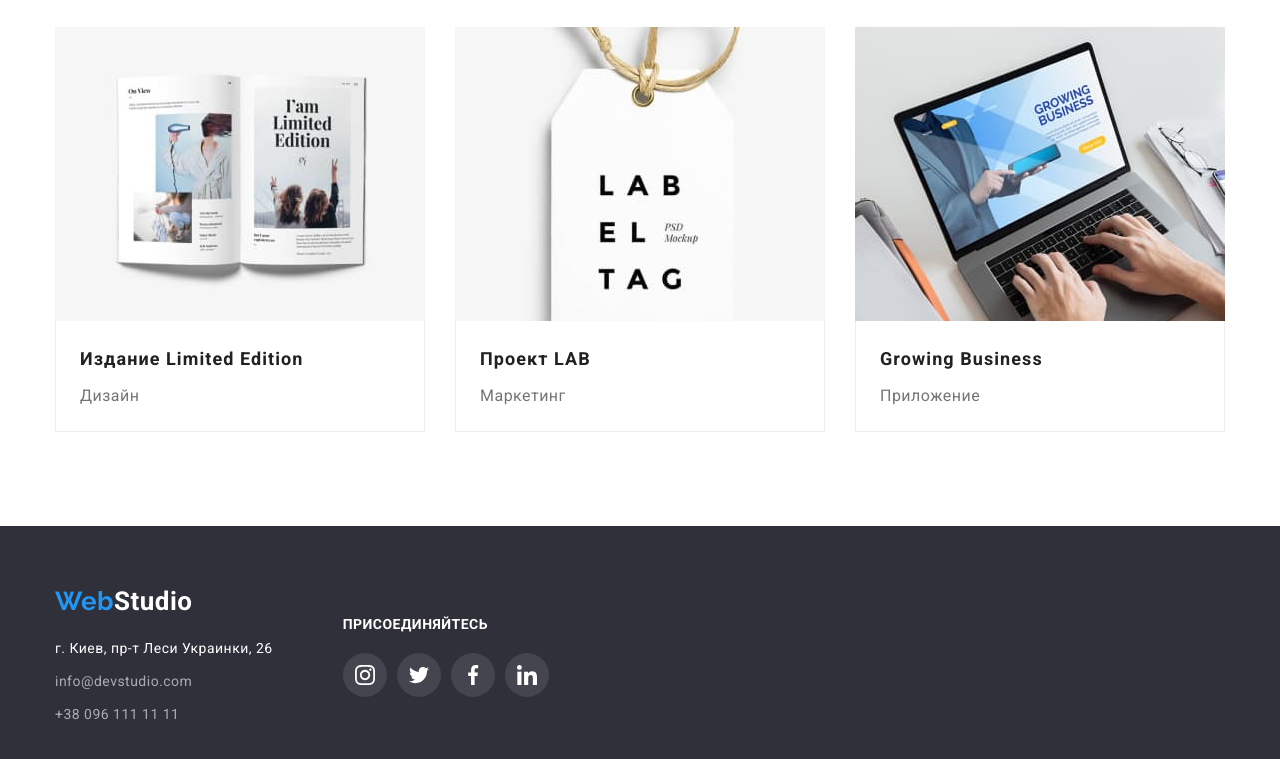
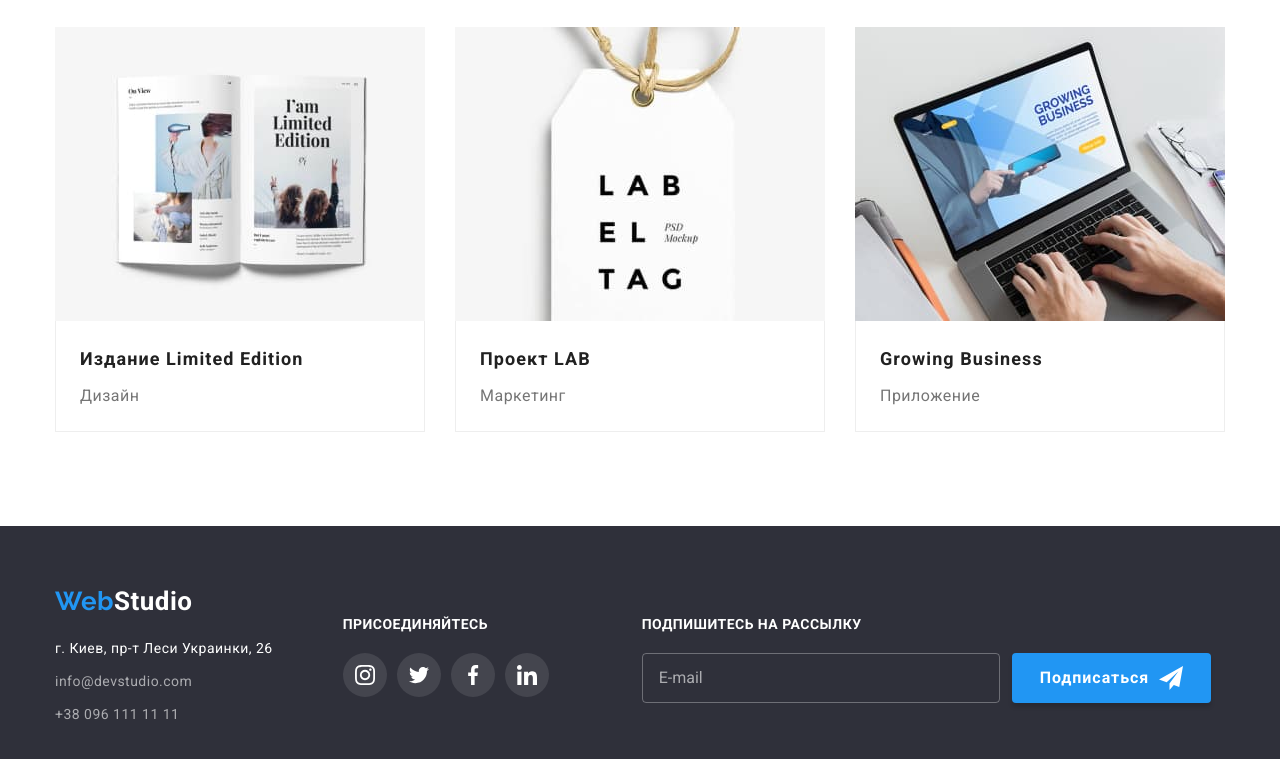
Before and after one commit to vadembon/goit-markup-hw-06, a plain HTML site: page portfolio.html in a window 1280 px wide. Shown: the part 1106-1865 px from the top of the page. Drawn offline with nearby package versions, Linux system fonts and the light colour scheme.

Commit message:
Оформлення форми!

```diff
--- a/portfolio.html
+++ b/portfolio.html
@@ -300,6 +300,23 @@
               </li>
             </ul>
           </div>
+          <div class="footer-box-form">
+            <h2 class="footer-title">Подпишитесь на рассылку</h2>
+            <form class="footer-form">
+              <input
+                type="email"
+                name="email"
+                class="mail-form"
+                placeholder="E-mail"
+              />
+              <button type="submit" class="btn btn-form">
+                Подписаться
+                <svg class="icon-form" width="24" height="24">
+                  <use href="./img/symbol-defs.svg#icon-send"></use>
+                </svg>
+              </button>
+            </form>
+          </div>
         </div>
       </div>
     </footer>
```
